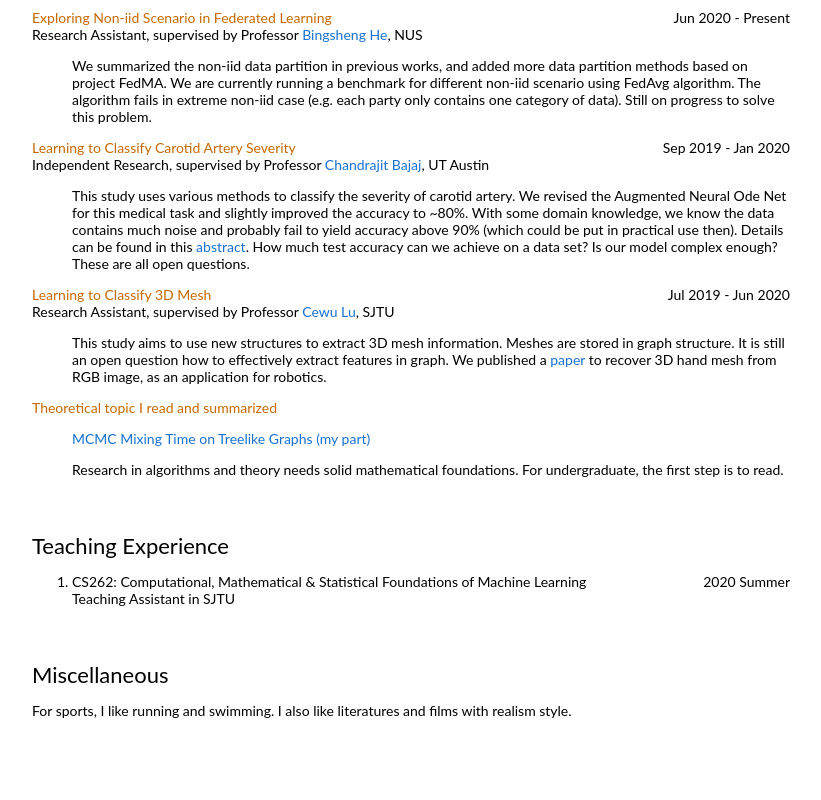
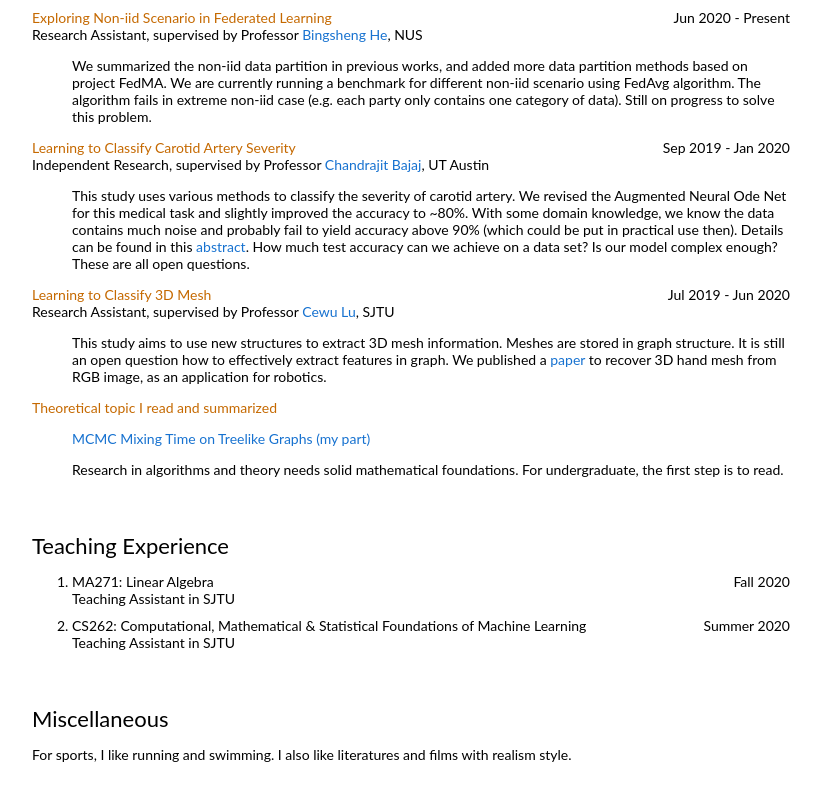
Before and after one commit to sjtudyq/homepage, a plain HTML site: page index.html in a window 1280 px wide. Shown: the part 712-1512 px from the top of the page, without its empty margins (229-1050 px from the left). Before the commit the page ends 1474 px from the top, so only its background shows below. Drawn offline with Linux system fonts and the light colour scheme.

Commit message:
Update index.html

```diff
--- a/index.html
+++ b/index.html
@@ -123,8 +123,12 @@
                             <heading>Teaching Experience</heading>
                             <ol>
                                 <li class="li-margin">
-                                    CS262: Computational, Mathematical & Statistical Foundations of Machine Learning <span class="align-right">2020
-                                        Summer</span>
+                                    MA271: Linear Algebra <span class="align-right">Fall 2020</span>
+                                    <br>
+                                    Teaching Assistant in SJTU
+                                </li>
+                                <li class="li-margin">
+                                    CS262: Computational, Mathematical & Statistical Foundations of Machine Learning <span class="align-right">Summer 2020</span>
                                     <br>
                                     Teaching Assistant in SJTU
                                 </li>
```
